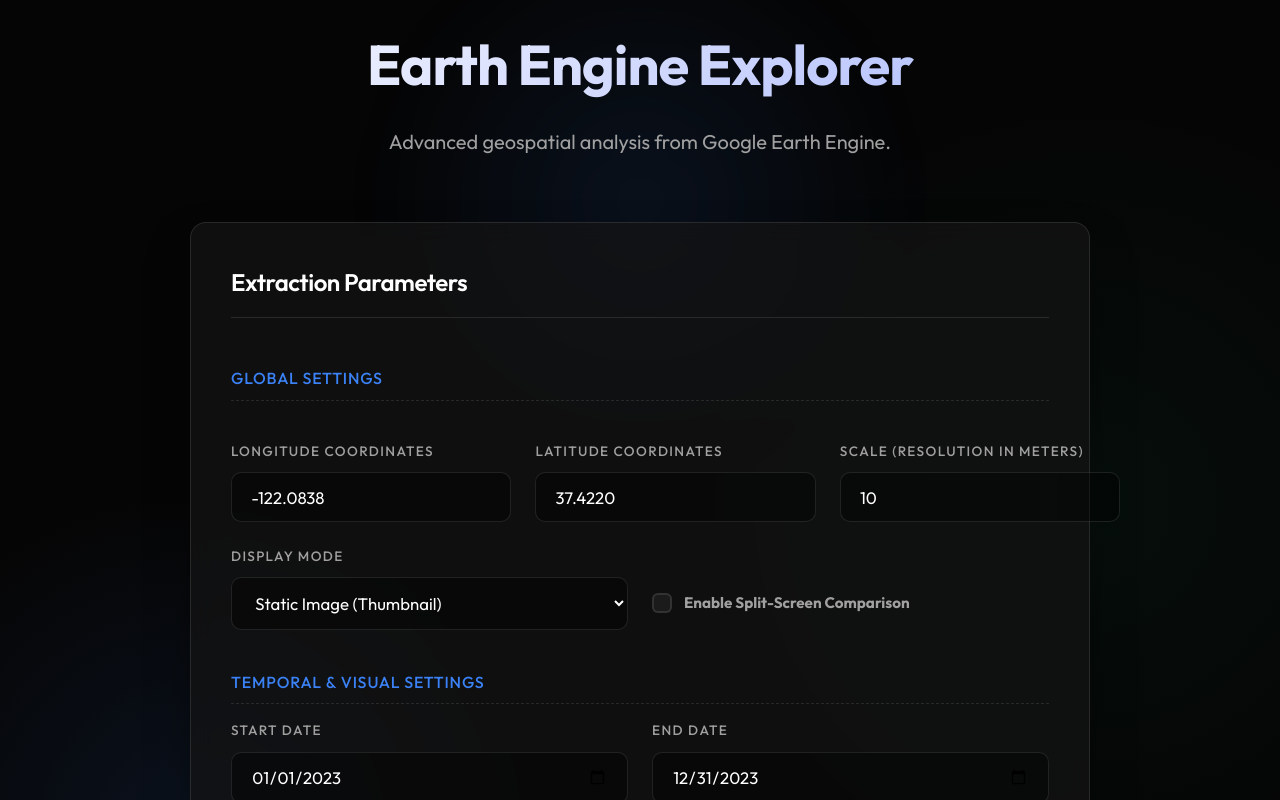
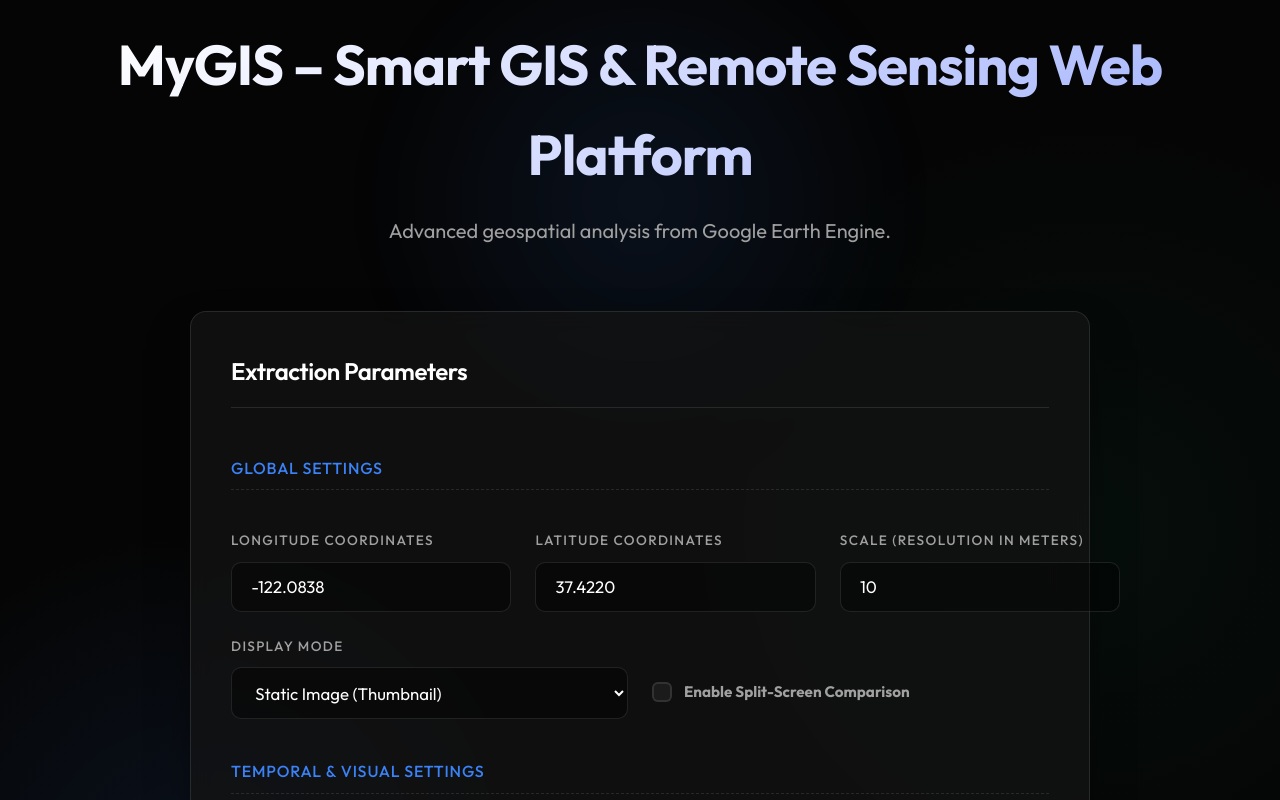
Before and after one commit to rohittheprofessor/GIS, a React app in the folder frontend/: page / in a window 1280 px wide. Shown: the top 800 px of the page. Built offline with nearby package versions, Linux system fonts and the light colour scheme; the HTML template or start-up script is replaced by a standard one.

Commit message:
Update frontend title to MyGIS

```diff
--- a/frontend/src/App.jsx
+++ b/frontend/src/App.jsx
@@ -74,7 +74,7 @@
   return (
     <div className="app-container" style={{ padding: '20px', boxSizing: 'border-box' }}>
       <header className="hero">
-        <h1>Earth Engine Explorer</h1>
+        <h1>MyGIS – Smart GIS & Remote Sensing Web Platform</h1>
         <p>Advanced geospatial analysis from Google Earth Engine.</p>
       </header>
 
```
